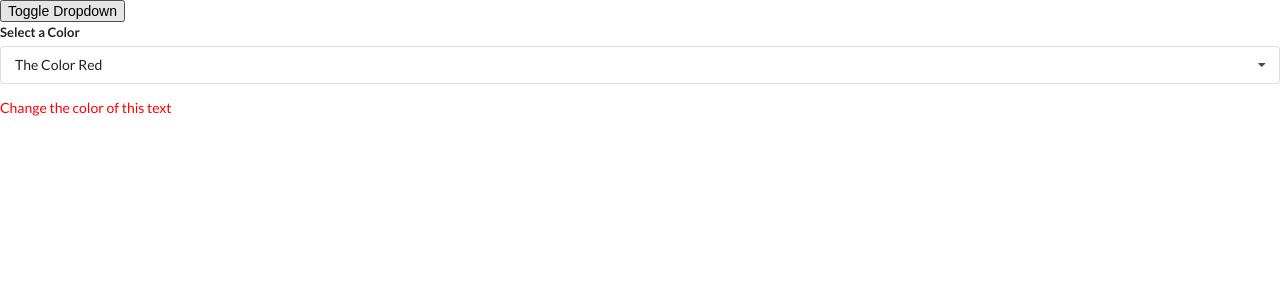
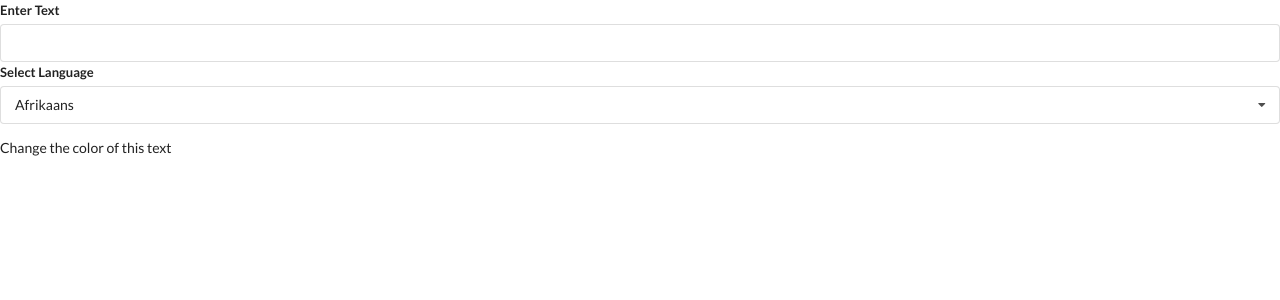
Before and after one commit to colineckert/rr-projects, a React (Create React App) app in the folder widgets/: page / in a window 1280 px wide. Shown: the top 300 px of the page. Built offline with nearby package versions, Linux system fonts and the light colour scheme.

Commit message:
Create translate

```diff
--- a/widgets/src/App.js
+++ b/widgets/src/App.js
@@ -1,7 +1,8 @@
 import React, { useState } from 'react';
 // import Accordion from './components/Accordion';
 // import Search from './components/Search';
-import Dropdown from './components/Dropdown';
+// import Dropdown from './components/Dropdown';
+import Translate from './components/Translate';
 
 const items = [
   {
@@ -34,21 +35,9 @@
 ];
 
 export default () => {
-  const [selected, setSelected] = useState(options[0]);
-  const [showDropdown, setShowDropdown] = useState(true);
-
   return (
     <div>
-      <button onClick={() => setShowDropdown(!showDropdown)}>
-        Toggle Dropdown
-      </button>
-      {showDropdown ? (
-        <Dropdown
-          selected={selected}
-          onSelectionChange={setSelected}
-          options={options}
-        />
-      ) : null}
+      <Translate />
     </div>
   );
 };
--- a/widgets/src/components/Dropdown.js
+++ b/widgets/src/components/Dropdown.js
@@ -1,6 +1,6 @@
 import React, { useEffect, useState, useRef } from 'react';
 
-const Dropdown = ({ options, selected, onSelectionChange }) => {
+const Dropdown = ({ label, options, selected, onSelectionChange }) => {
   const [open, setOpen] = useState(false);
   const ref = useRef();
 
@@ -40,7 +40,7 @@
   return (
     <div ref={ref} className="ui form">
       <div className="field">
-        <label className="label">Select a Color</label>
+        <label className="label">{label}</label>
         <div
           onClick={() => setOpen(!open)}
           className={`ui selection dropdown ${open ? 'visible active' : ''}`}
--- /dev/null
+++ b/widgets/src/components/Translate.js
@@ -0,0 +1,41 @@
+import React, { useState } from 'react';
+import Dropdown from './Dropdown';
+
+const options = [
+  {
+    label: 'Afrikaans',
+    value: 'af',
+  },
+  {
+    label: 'Arabic',
+    value: 'ar',
+  },
+  {
+    label: 'Hindi',
+    value: 'hi',
+  },
+];
+
+const Translate = () => {
+  const [language, setLanguage] = useState(options[0]);
+  const [text, setText] = useState('');
+
+  return (
+    <div>
+      <div className="ui form">
+        <div className="field">
+          <label>Enter Text</label>
+          <input value={text} onChange={(e) => setText(e.target.value)} />
+        </div>
+      </div>
+      <Dropdown
+        label="Select Language"
+        selected={language}
+        onSelectionChange={setLanguage}
+        options={options}
+      />
+    </div>
+  );
+};
+
+export default Translate;
```
